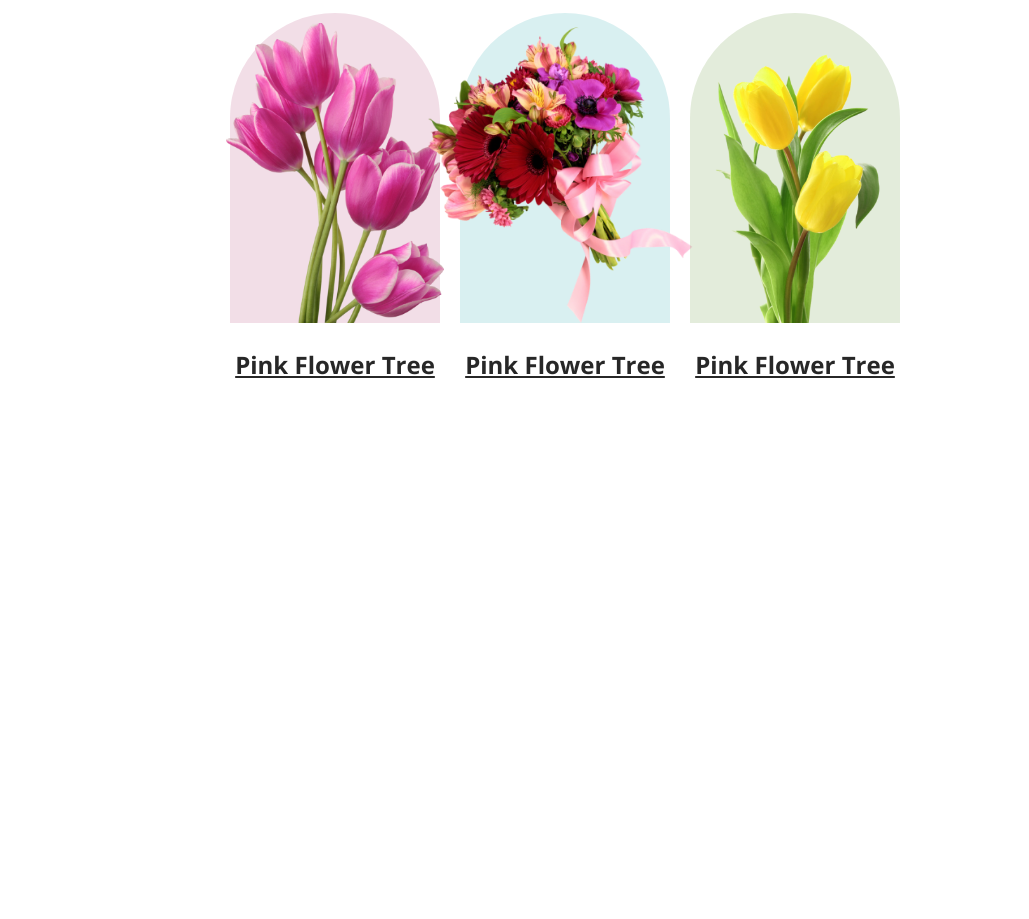
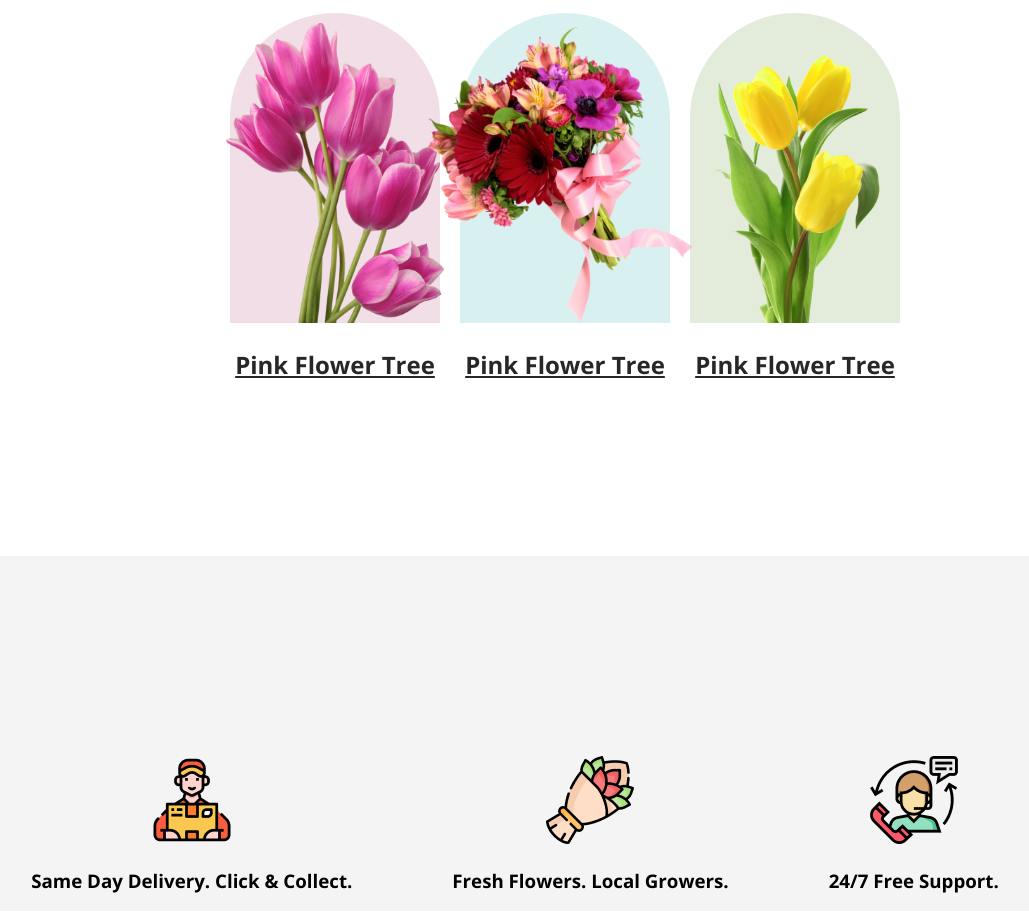
Before and after one commit to fazleyrabbi8/myfirstassignment, a plain HTML site: page index.html in a window 1280 px wide. Shown: the part 1422-2341 px from the top of the page, without its empty margins (75-1104 px from the left). Before the commit the page ends 1836 px from the top, so only its background shows below. Drawn offline with nearby package versions, Linux system fonts and the light colour scheme.

Commit message:
addedanothersection

```diff
--- a/index.html
+++ b/index.html
@@ -95,6 +95,45 @@
 
         </div>
 
+
+
+        <section>
+
+            <div class="services">
+
+
+                <div class="servicesicon">
+
+                   <div class="serviceimg1"> <img src="Flower Asset/Group 57.png" alt="">
+
+                    <h3>Same Day Delivery. Click & Collect.</h3>
+
+
+
+                </div>
+
+                   <div class="serviceimg2"> <img src="Flower Asset/Group 58.png" alt="">
+                    <h3> Fresh Flowers. Local Growers.</h3>
+
+
+                </div>
+
+                   <div class="serviceimg3"> <img src="Flower Asset/Group 59.png" alt="">
+                    <h3>24/7 Free Support.</h3>
+
+
+                </div>
+
+
+                </div>
+
+
+
+            </div>
+
+
+        </section>
+
     </main>
 
     <footer>
--- a/style.css
+++ b/style.css
@@ -56,6 +56,7 @@ p {
 .featuredsection {
     text-align: center;
     margin-top: 178px;
+    /* margin-bottom: 200px; */
 }
 
 
@@ -68,6 +69,7 @@ p {
     display: flex;
     justify-content: center;
     text-align: center;
+    margin-bottom: 150px;
 
 
 }
@@ -118,3 +120,35 @@ p {
     line-height: 35px;
     text-decoration-line: underline;
 }
+.services{
+    border-radius: 8px;
+    background: rgba(39, 39, 39, 0.05);
+    max-width: 1440px;
+    min-height: 320px;
+    text-align: center;
+   margin: auto;
+}
+
+.servicesicon{
+
+    display: flex;
+    margin: auto;
+    justify-content: center;
+    padding-top: 200px;
+}
+.servicestext{
+   display: flex;
+   color: #272727;
+}
+.serviceimg1{
+
+    margin-right: 100px;
+}
+.serviceimg2{
+
+    margin-right: 100px;
+}
+.serviceimg3{
+
+    margin-right: 100px;
+}
```
